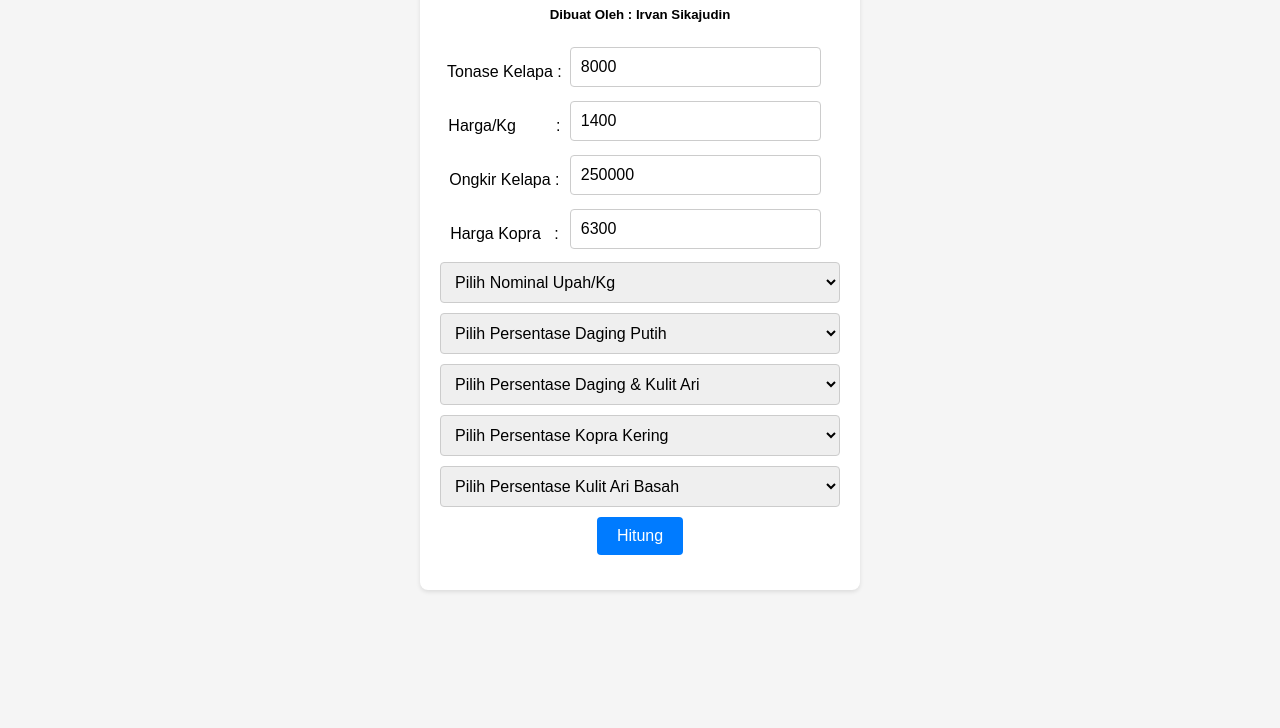
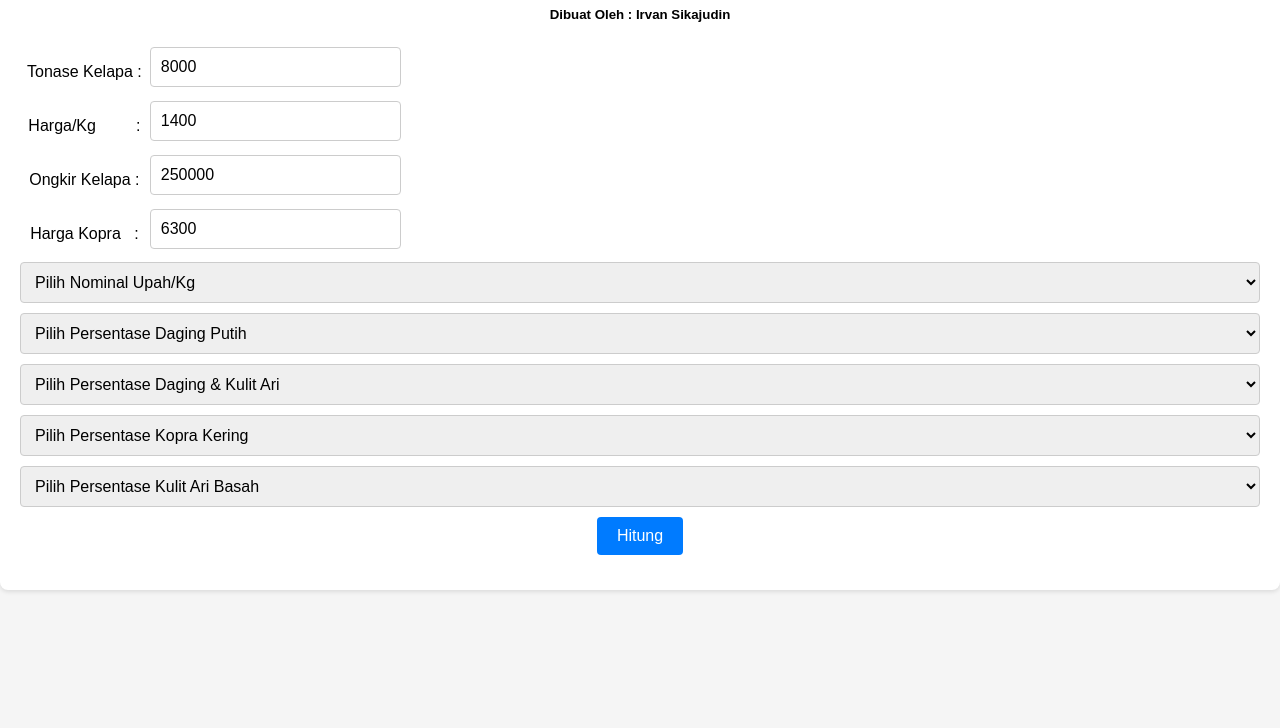
Before and after one commit to khatulistiwacoconut/khatulistiwacoconut.github.io, a website: page webcalc5.html in a window 1280 px wide. Shown: the part 72-800 px from the top of the page. Drawn offline with Linux system fonts and the light colour scheme.

Commit message:
Update webcalc5.html

```diff
--- a/webcalc5.html
+++ b/webcalc5.html
@@ -20,7 +20,8 @@
     border-radius: 8px;
     box-shadow: 0 2px 4px rgba(0, 0, 0, 0.1);
     padding: 20px;
-    width: 400px;
+    /* width: 400px; */
+width: 100%;
     text-align: center;
   }
   h1 {
```
